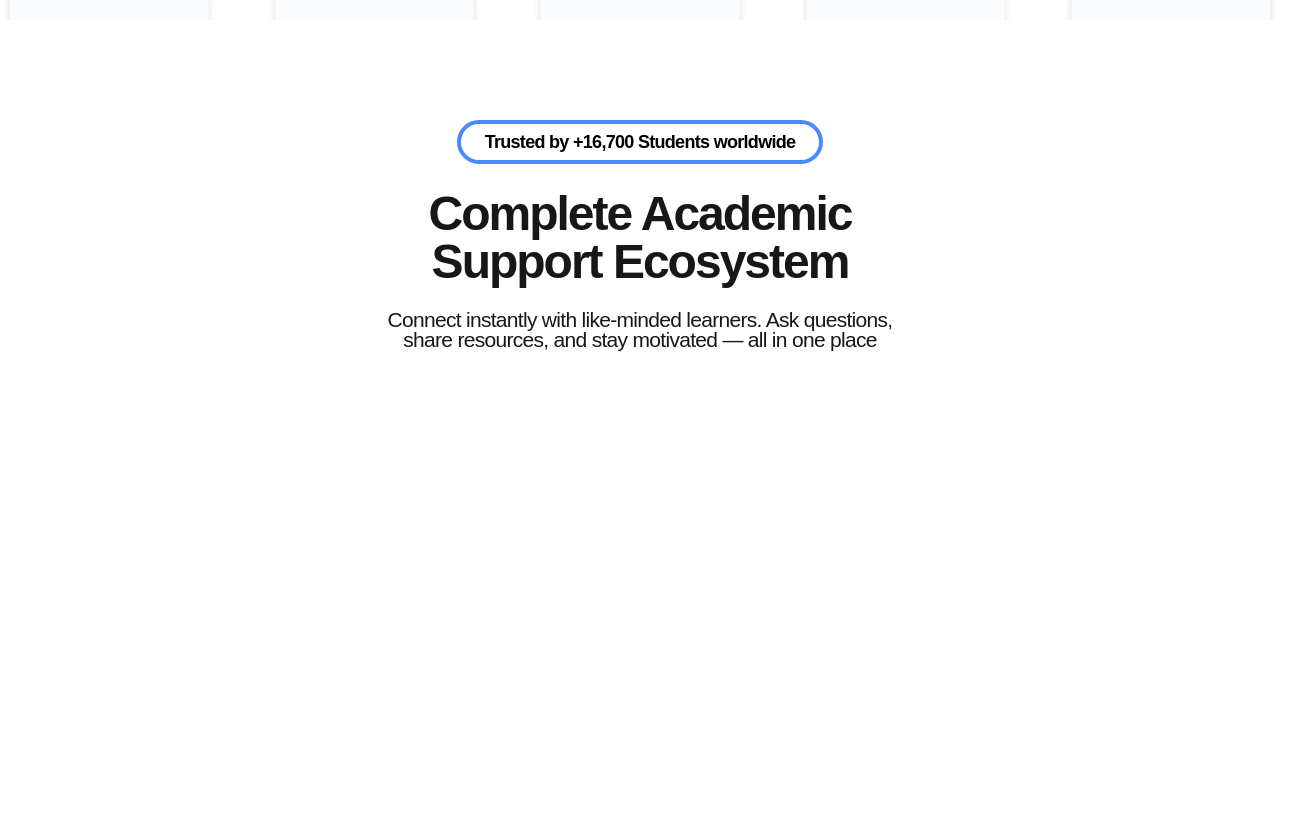
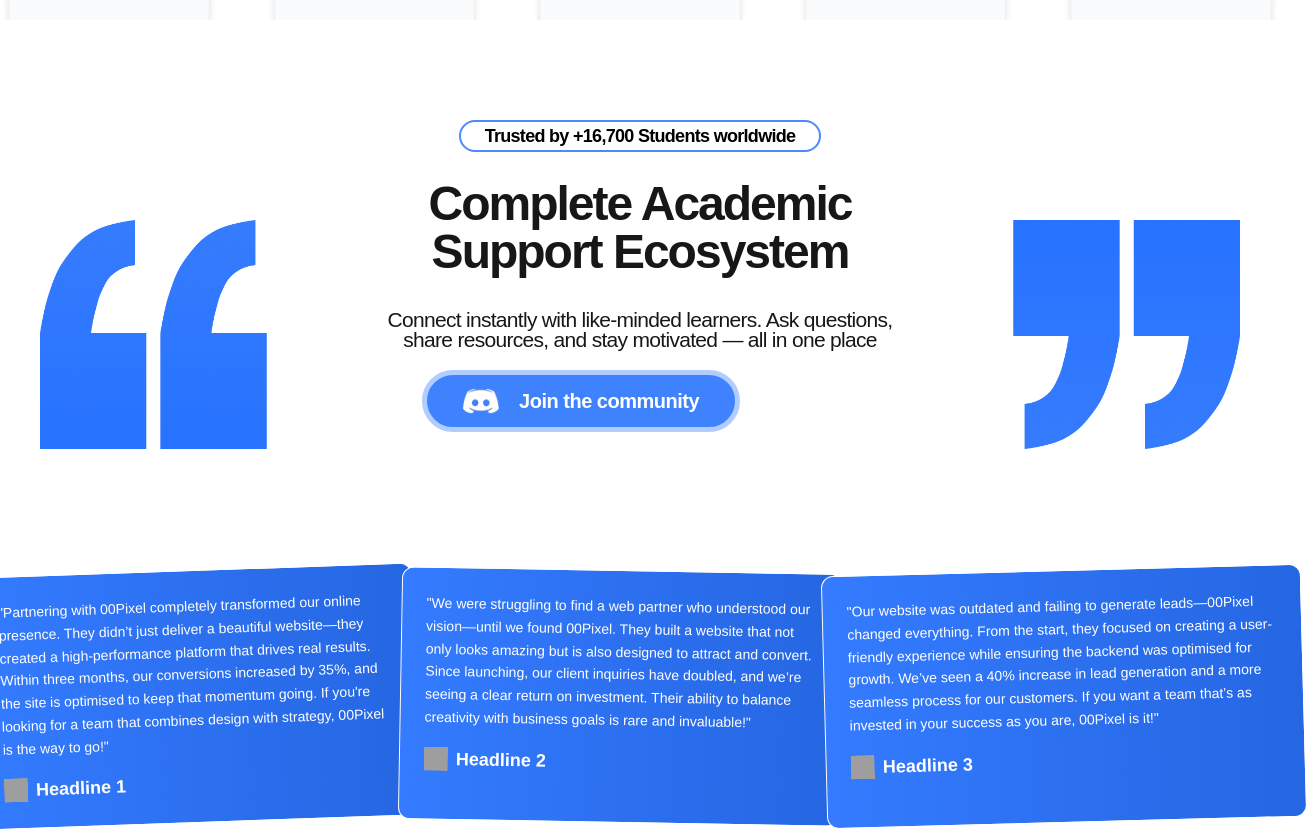
Before and after one commit to EduvanceAU/Eduvance-Website, a Next.js app in the folder eduvance/: page / in a window 1280 px wide. Shown: the part 1580-2411 px from the top of the page, 1307 px wide, since content can reach past the window. Before the commit the page ends 1931 px from the top, so only its background shows below. Built offline with nearby package versions, Linux system fonts and the light colour scheme; grey boxes are pictures that could not be loaded.

Commit message:
Added updated community page code

```diff
--- a/eduvance/src/app/page.js
+++ b/eduvance/src/app/page.js
@@ -184,17 +184,69 @@ export default function Home() {
       </div>
 
       <div className="absolute top-[1700px] w-full flex flex-col items-center justify-center">
-        <div className="px-6 py-1 border-4 border-[#4B89FD] rounded-full text-black flex items-center justify-center w-fit font-semibold tracking-[-0.7px] text-lg" style={{ fontFamily: 'Poppins, sans-serif' }}>
+        <div className="px-6 py-0.6 border-2 border-[#4B89FD] rounded-full text-black flex items-center justify-center w-fit font-semibold tracking-[-0.7px] text-lg" style={{ fontFamily: 'Poppins, sans-serif' }}>
           Trusted by +16,700 Students worldwide
         </div>
 
-        <h1 className="font-semibold text-5xl tracking-[-2px] text-center w-[550px] absolute top-[70px]" style={{ fontFamily: 'Poppins, sans-serif' }}>
+        <h1 className="font-semibold text-5xl tracking-[-2px] text-center w-[550px] absolute top-[60px]" style={{ fontFamily: 'Poppins, sans-serif' }}>
           Complete Academic Support Ecosystem
         </h1>
 
         <h3 className="font-medium text-[21px] tracking-[-0.7px] leading-[20px] text-center w-[520px] absolute top-[190px]" style={{ fontFamily: 'Poppins, sans-serif' }}>
           Connect instantly with like-minded learners. Ask questions, share resources, and stay motivated — all in one place
         </h3>
+
+        <a
+          href="https://discord.gg/your-invite-code"
+          target="_blank"
+          rel="noopener noreferrer"
+          className="absolute top-[250px] right-[540px]"
+        >
+          <button className="bg-[#3F82FD] text-[#428CF9] border-5 border-[#B1CCFF] border-opacity-50 px-9 py-3 rounded-full text-xl poppins-semibold flex items-center gap-5 text-[#FFFFFF]" style={{ fontFamily: 'Poppins, sans-serif' }}>
+            <img src="/WhiteDiscordLogo.png" alt="Discord" className="w-9 h-auto" />
+            Join the community
+          </button>
+        </a>
+
+        <img src="QuotationMarks.png" className="w-[1200px] h-auto absolute top-[100px]"/>
+
+        <div className="w-full flex justify-center absolute top-[450px]">
+          <div className="flex gap-[-100px]">
+            {/* Box 1 */}
+            <div className="bg-gradient-to-r from-[#347BFF] to-[#2566E2] border border-white rounded-xl p-6 rotate-[-2deg] w-110 -mr-4">
+              <p className="text-white text-sm font-light leading-relaxed">
+                "Partnering with 00Pixel completely transformed our online presence. They didn’t just deliver a beautiful website—they created a high-performance platform that drives real results. Within three months, our conversions increased by 35%, and the site is optimised to keep that momentum going. If you're looking for a team that combines design with strategy, 00Pixel is the way to go!"
+              </p>
+              <div className="flex items-center mt-4">
+                <img src="/icon1.png" alt="icon" className="w-6 h-6 mr-2" />
+                <h3 className="text-white font-semibold text-lg">Headline 1</h3>
+              </div>
+            </div>
+
+            {/* Box 2 */}
+            <div className="bg-gradient-to-r from-[#347BFF] to-[#2566E2] border border-white rounded-xl p-6 rotate-[1deg] w-110 -mr-4">
+              <p className="text-white text-sm font-light leading-relaxed">
+                "We were struggling to find a web partner who understood our vision—until we found 00Pixel. They built a website that not only looks amazing but is also designed to attract and convert. Since launching, our client inquiries have doubled, and we’re seeing a clear return on investment. Their ability to balance creativity with business goals is rare and invaluable!"
+              </p>
+              <div className="flex items-center mt-4">
+                <img src="/icon2.png" alt="icon" className="w-6 h-6 mr-2" />
+                <h3 className="text-white font-semibold text-lg">Headline 2</h3>
+              </div>
+            </div>
+
+            {/* Box 3 */}
+            <div className="bg-gradient-to-r from-[#347BFF] to-[#2566E2] border border-white rounded-xl p-6 rotate-[-1.5deg] w-120">
+              <p className="text-white text-sm font-light leading-relaxed">
+                "Our website was outdated and failing to generate leads—00Pixel changed everything. From the start, they focused on creating a user-friendly experience while ensuring the backend was optimised for growth. We’ve seen a 40% increase in lead generation and a more seamless process for our customers. If you want a team that’s as invested in your success as you are, 00Pixel is it!"
+              </p>
+              <div className="flex items-center mt-4">
+                <img src="/icon3.png" alt="icon" className="w-6 h-6 mr-2" />
+                <h3 className="text-white font-semibold text-lg">Headline 3</h3>
+              </div>
+            </div>
+          </div>
+        </div>
+
       </div>
     </main>
   );
```
Also changed, not shown: eduvance/public/QuotationMarks.png (added), eduvance/public/WhiteDiscordLogo.png (added).
